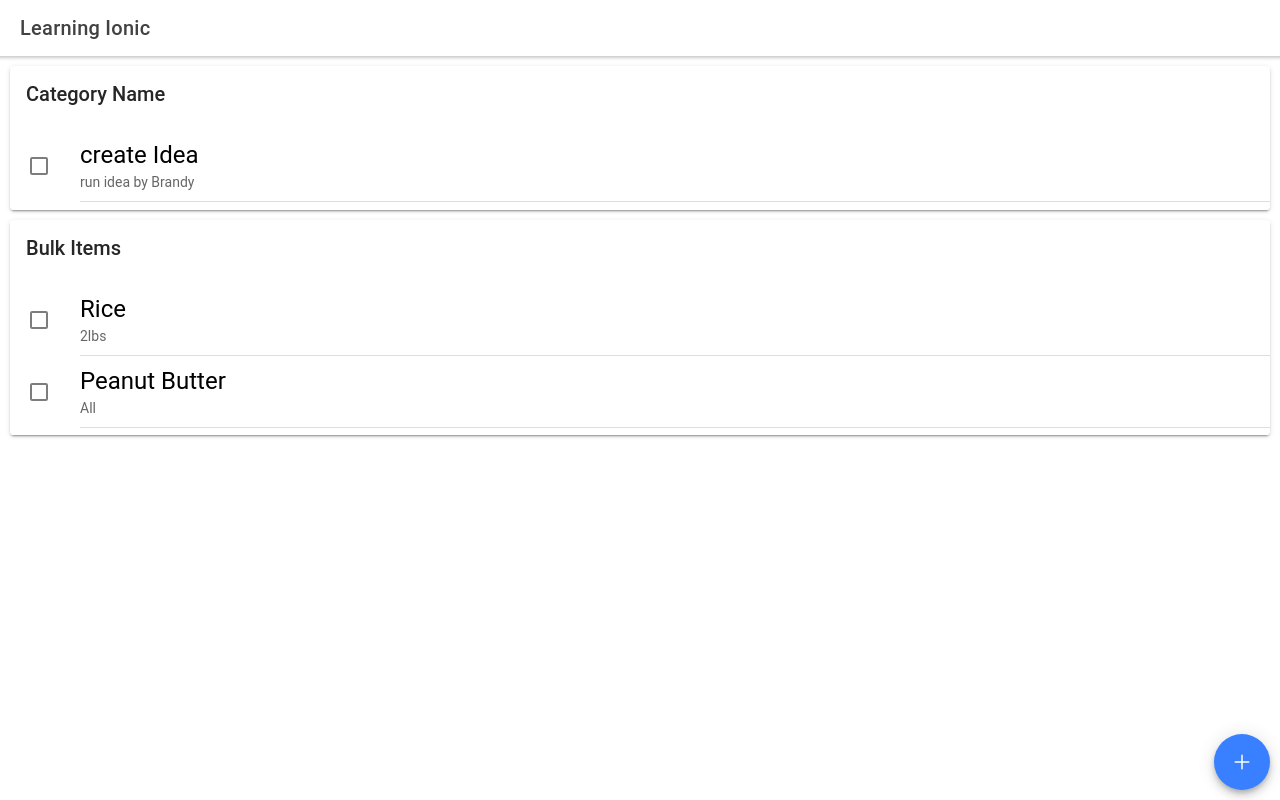
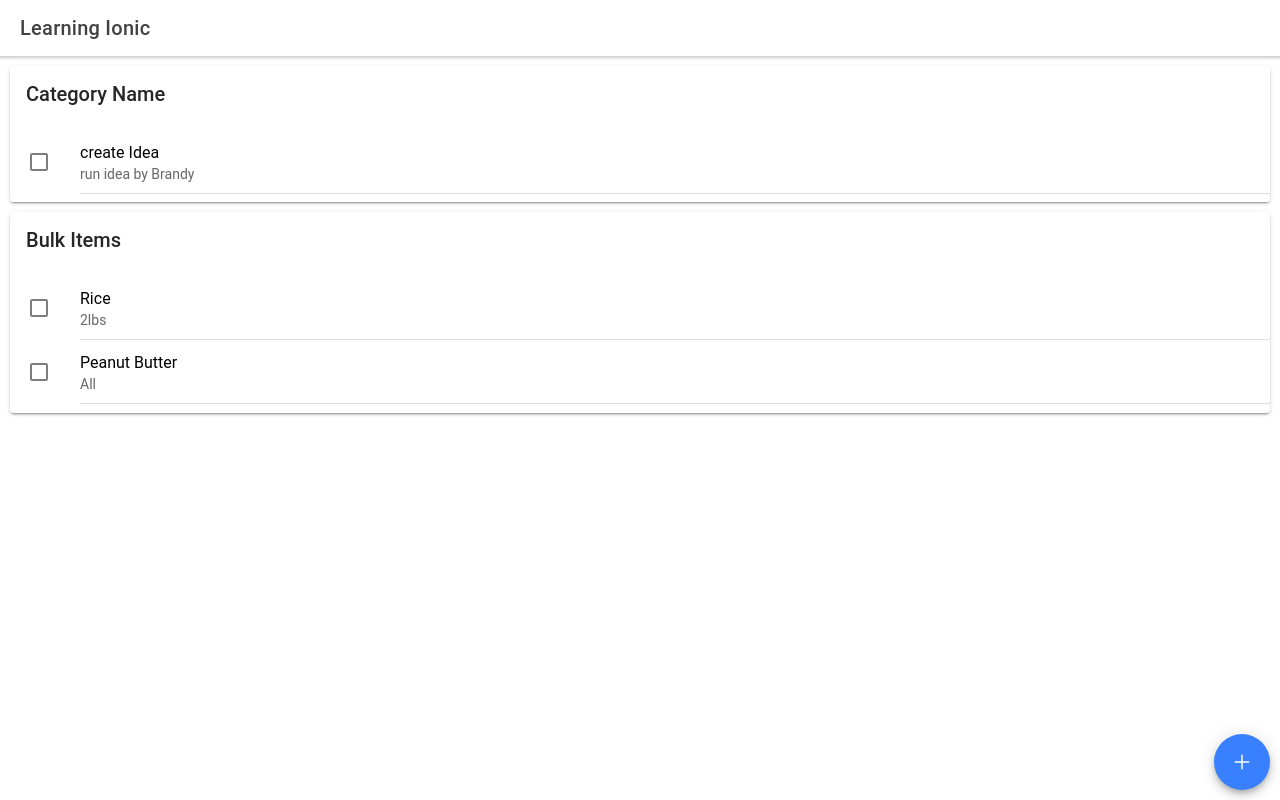
Before and after one commit to thegouge/Groceries, a React (Create React App) app: page /home in a window 1280 px wide. Built offline with nearby package versions, Linux system fonts and the light colour scheme; the HTML template or start-up script is replaced by a standard one.

Commit message:
got checking logic to work (finally)

```diff
--- a/src/components/category.tsx
+++ b/src/components/category.tsx
@@ -1,4 +1,4 @@
-import React from "react";
+import React, {useState} from "react";
 import {
   IonCard,
   IonCardHeader,
@@ -15,34 +15,33 @@ import {CategoryClass, Item} from "../lib/interfaces";
 
 interface Props {
   category: CategoryClass;
+  checkItem: Function;
 }
 
-const Category: React.FC<Props> = ({category}) => {
-  const clickItem = (index: number) => {
-    console.log("fire!");
-    category.items[index].isChecked = !category.items[index].isChecked;
-  };
+const Category: React.FC<Props> = ({category, checkItem}) => {
   const catItems = category.items.map((item: Item, index: number) => (
     <IonItem
       key={`${category.name}:${item.name}`}
-      onClick={(e) => clickItem(index)}>
-      <IonCheckbox slot="start" checked={item.isChecked} />
+      className={item.isChecked ? "checked" : ""}>
+      <IonCheckbox
+        slot="start"
+        onClick={() => checkItem(category.id, index)}
+        checked={item.isChecked}
+      />
       <IonLabel>
-        <h1>{item.name}</h1>
+        <h2>{item.name}</h2>
         <IonNote>{item.quantity}</IonNote>
       </IonLabel>
     </IonItem>
   ));
 
   return (
-    <IonReorder>
     <IonCard>
       <IonCardHeader>
         <IonCardTitle>{category.name}</IonCardTitle>
       </IonCardHeader>
       <IonList>{catItems}</IonList>
     </IonCard>
-    </IonReorder>
   );
 };
 
--- a/src/global.css
+++ b/src/global.css
@@ -1,3 +1,7 @@
 .pull-right {
   float: right;
 }
+
+.checked {
+  text-decoration: line-through;
+}
--- a/src/pages/Home.tsx
+++ b/src/pages/Home.tsx
@@ -11,7 +11,7 @@ import {
 import React, {useState} from "react";
 import {add} from "ionicons/icons";
 import {RouteComponentProps} from "react-router";
-import {CategoryClass} from "../lib/interfaces";
+import {CategoryClass, Item} from "../lib/interfaces";
 import Category from "../components/category";
 
 const Home: React.FC<RouteComponentProps> = (props) => {
@@ -47,8 +47,23 @@ const Home: React.FC<RouteComponentProps> = (props) => {
       ],
     },
   ]);
+
+  const checkItem = (cat: number, i: number): void => {
+    const oldItem = catList[cat].items[i];
+    const newItem = [...catList];
+    newItem[cat].items.splice(i, 1, {
+      ...oldItem,
+      isChecked: !oldItem.isChecked,
+    });
+    setCatList(newItem);
+  };
+
   const categoryList = catList.map((category: CategoryClass) => (
-    <Category category={category} key={`${category.name}-card`} />
+    <Category
+      checkItem={checkItem}
+      category={category}
+      key={`${category.name}-card`}
+    />
   ));
 
   return (
```
Lines whose indentation alone changed are shown as unchanged.
